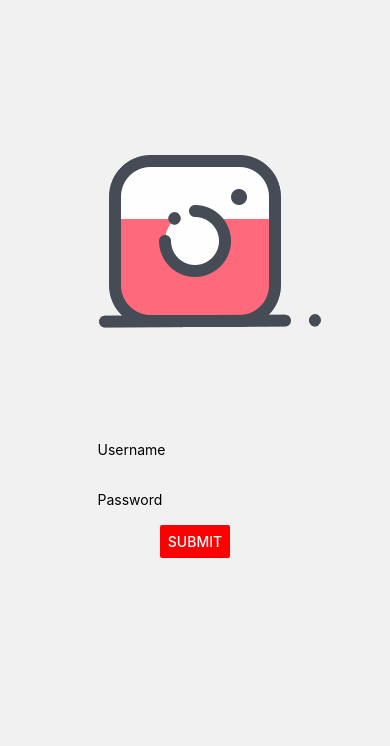
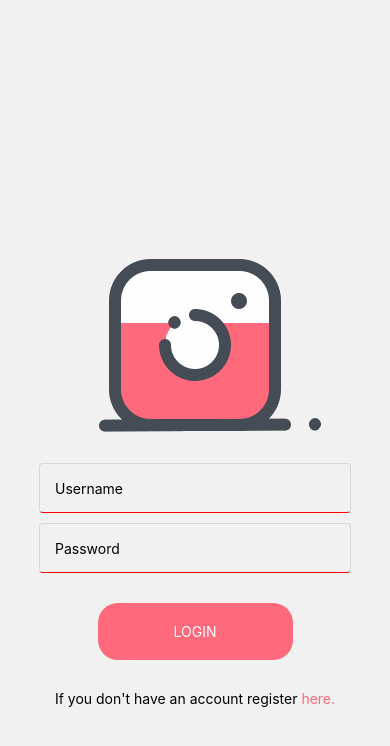
Before and after one commit to Mensa10/react-native-example, a React Native app in the folder InstagramClone/: screen / in a window 390 px wide. Shown: the top 746 px of the page. Built offline with nearby package versions, Linux system fonts and the light colour scheme.

Commit message:
Login screen.

```diff
--- a/InstagramClone/App.tsx
+++ b/InstagramClone/App.tsx
@@ -17,8 +17,7 @@ export default class App extends React.Component {
 const styles = StyleSheet.create({
   container: {
     flex: 1,
-    justifyContent: 'center',
-    alignItems: 'center',
+    flexDirection: 'column',
     backgroundColor: '#F5FCFF',
   },
 });
--- a/InstagramClone/src/components/login/LoginComponent.tsx
+++ b/InstagramClone/src/components/login/LoginComponent.tsx
@@ -18,21 +18,19 @@ const LoginComponent = () => (
 const styles = StyleSheet.create({
   loginContainer: {
     backgroundColor: '#f1f1f1',
-    height: '100%',
-    width: '100%',
+    flex: 1,
   },
   image: {
     marginTop: 70,
   },
   test: {
-    flexDirection: 'column',
-    height: '70%',
     alignItems: 'center',
-    justifyContent: 'space-around',
+    flex: 1,
+    justifyContent: 'center',
   },
   formContainer: {
+    flexDirection: 'column',
     width: '100%',
-    flexDirection: 'column',
   }
 })
 
--- a/InstagramClone/src/components/login/LoginFormComponent.tsx
+++ b/InstagramClone/src/components/login/LoginFormComponent.tsx
@@ -1,11 +1,11 @@
 import * as React from 'react';
-import { Button, TextInput, View, StyleSheet } from 'react-native';
+import { Text, TextInput, View, StyleSheet, TouchableOpacity, Button } from 'react-native';
 import { Formik } from 'formik';
 
 const LoginFormComponent = () => (
   <Formik
     initialValues={{ username: '', password: '' }}
-    onSubmit={values => console.log(values)}
+    onSubmit={values => alert(values.username)}
   >
     {props => (
       <View style={styles.formContainer}>
@@ -22,8 +22,17 @@ const LoginFormComponent = () => (
           value={props.values.password}
           style={styles.textInput}
           placeholder="Password"
+          secureTextEntry={true}
         />
-        <Button onPress={props.handleSubmit as any} title="Submit" color="red"/>
+        <TouchableOpacity style={styles.loginButton} onPress={props.handleSubmit as any}>
+          <Text style={styles.loginButtonText}>Login</Text>
+        </TouchableOpacity>
+        <View style={styles.registerContainer}>
+          <Text>If you don't have an account register </Text>
+          <TouchableOpacity>
+            <Text style={styles.registerText}>here.</Text>
+          </TouchableOpacity>
+        </View>
       </View>
     )}
   </Formik>
@@ -34,12 +43,33 @@ const styles = StyleSheet.create({
     alignItems: 'center',
   },
   textInput: {
-    width: '50%',
+    width: '80%',
     height: 50,
-    borderBottomColor: 'red'
+    borderBottomColor: 'red',
+    borderRadius: 4,
+    borderWidth: 0.5,
+    borderColor: '#d6d7da',
+    marginBottom: 10,
+    padding: 15,
   },
   loginButton: {
     marginTop: 20,
+    backgroundColor: '#FE697C',
+    padding: 20,
+    width: '50%',
+    borderRadius: 20,
+  },
+  loginButtonText: {
+    textAlign: 'center',
+    color: 'white',
+    textTransform: 'uppercase',
+  },
+  registerContainer: {
+    marginTop: 30,
+    flexDirection: 'row',
+  },
+  registerText: {
+    color: '#FE697C',
   }
 })
 
```
